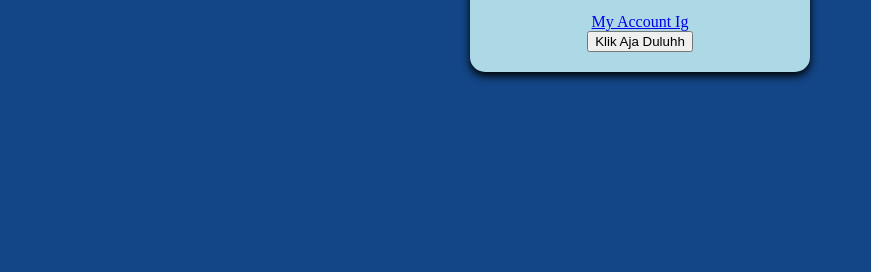
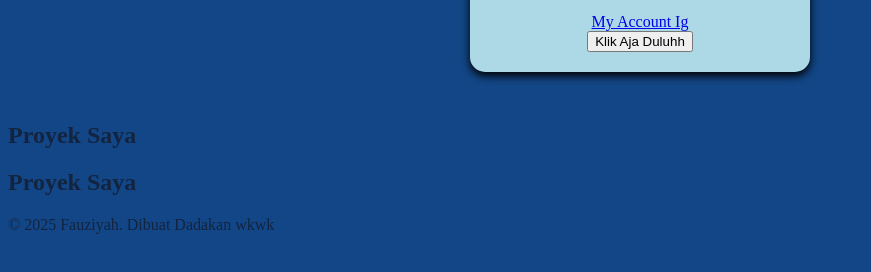
Before and after one commit to fzh0912/pelatihanTIK, a plain HTML site: page index.html in a window 1280 px wide. Shown: the part 244-516 px from the top of the page, without its empty margins (0-871 px from the left). Drawn offline with Linux system fonts and the light colour scheme.

Commit message:
Update index.html

```diff
--- a/index.html
+++ b/index.html
@@ -17,6 +17,21 @@
      </section>
      <button id="sapaButton">Klik Aja Duluhh</button>
   </div>
+    <section id="proyek">
+        <h2>Proyek Saya</h2>
+           <div class="daftar-proyek">
+               <!-- kartu proyek yang akan diletakkan disini-->
+           </div>
+    <h2>Proyek Saya</h2>
+           <div class="daftar-proyek">
+               <!-- kartu proyek yang akan diletakkan disini-->
+           </div>
+        <!-- Bagian baru untuk proyek - proyek ku akan ada disini -->
+    </section>
+</main>
+<footer>
+<p>&copy; 2025 Fauziyah. Dibuat Dadakan wkwk</p>
+</footer>
 <script src="script.js"></script>
 </body>
 </html>
```
